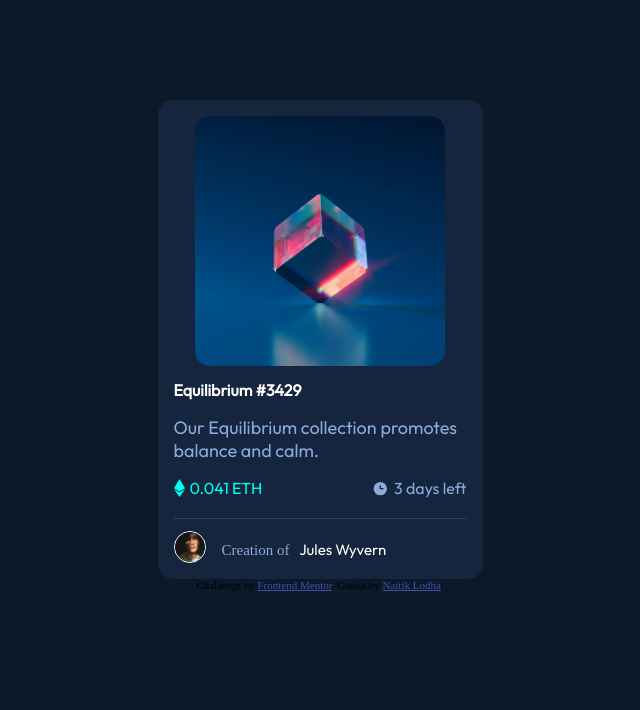
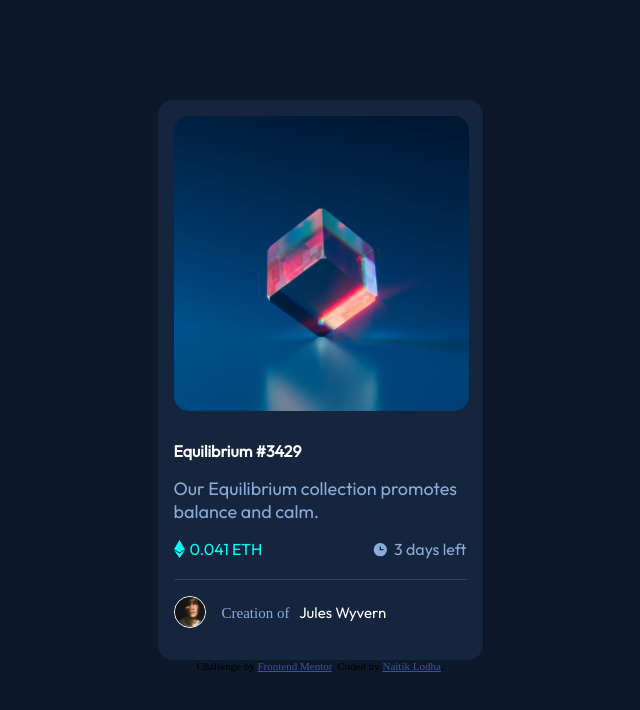
Before and after one commit to naitik-lodha/frontendmentorproblem3, a plain HTML site: page index.html in a window 1280 px wide. Shown: the whole page, without its empty margins (320-960 px from the left). Drawn offline with Linux system fonts and the light colour scheme.

Commit message:
Update styles.css

```diff
--- a/styles.css
+++ b/styles.css
@@ -37,10 +37,12 @@ body {
   margin-bottom: 1rem;
 }
 .equilibrium-img {
-  max-width: 250px;
-  margin-left: 2.35rem;
+  max-width: 295px;
+  margin-right: 1rem;
+  margin-left: 1rem;
   margin-top: 1rem;
   border-radius: 15px;
+  margin-bottom: 1rem;
 }
 .price {
   display: flex;
@@ -73,7 +75,8 @@ body {
   justify-content: center;
   align-items: center;
   max-width: 30px;
-  margin: 0.75rem 1rem 1rem 1rem;
+  margin-left: 1rem;
+  margin-right: 1rem;
   border: 1px solid white;
   border-radius: 20px;
 }
@@ -87,6 +90,8 @@ span {
   align-items: center;
   font-size: 15px;
   color: var(--softblue);
+  margin-top: 1rem;
+  margin-bottom: 2rem;
 }
 
 span:hover,
@@ -98,11 +103,11 @@ span:hover,
 .image div {
   position: absolute;
   background-color: var(--cyan);
-  height: 250px;
-  width: 250px;
+  height: 295px;
+  width: 292.5px;
   top: 0;
   opacity: 0;
-  margin-left: 2.35rem;
+  margin-left: 1rem;
   margin-top: 1rem;
   border-radius: 15px;
 }
@@ -125,4 +130,5 @@ span:hover,
 }
 .creator-desc {
   font-family: "Outfit";
+  align-items: center;
 }
```
